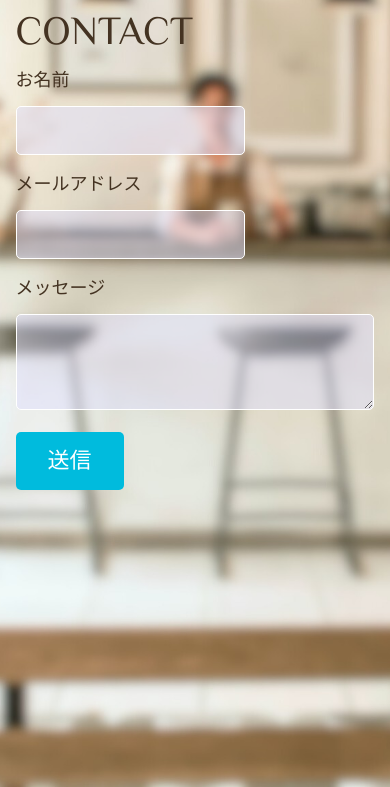
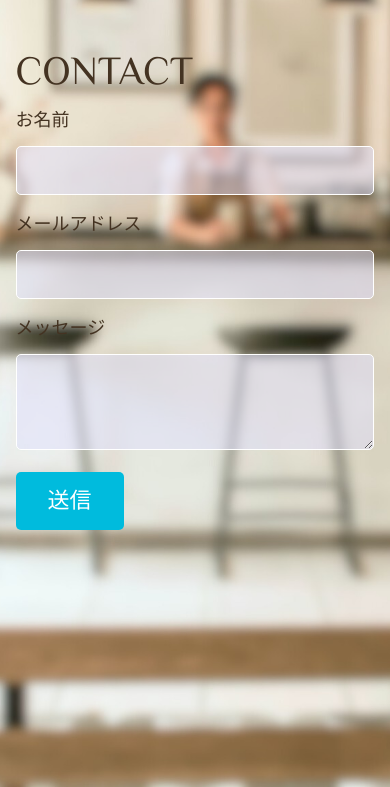
Before and after one commit to wcoach/wcbCAFE, a plain HTML site: page contact.html in a window 390 px wide. Shown: the part 57-844 px from the top of the page. Drawn offline with Linux system fonts and the light colour scheme; some packages are replaced by stand-ins of ours; files whose address does not match are found by name.

Commit message:
Update style.css

```diff
--- a/css/style.css
+++ b/css/style.css
@@ -228,7 +228,7 @@ textarea{
     padding: 10px;
     font-size: 1rem;
 }
-input[type="text"]
+input[type="text"],
 input[type="email"]{
     width: 100%;
     max-width: 240px;
@@ -354,12 +354,12 @@ footer p{
         margin-top: 20%;
     }
     /* contact */
-    #content .page-title{
+    #contact .page-title{
         margin-top: 40px;
     }
     /* フォーム */
-    input[type="text"]
-    input[type="email"]
+    input[type="text"],
+    input[type="email"],
     textarea{
         max-width: 100%;
     }
```
